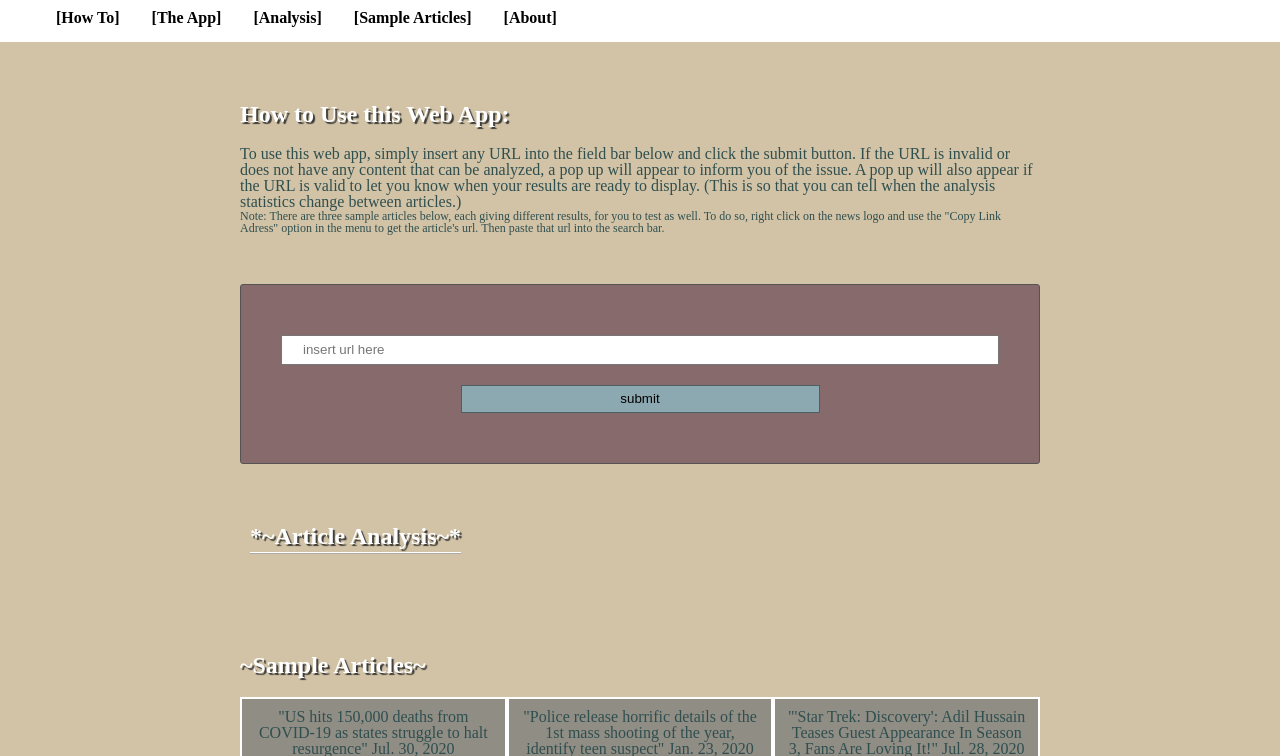
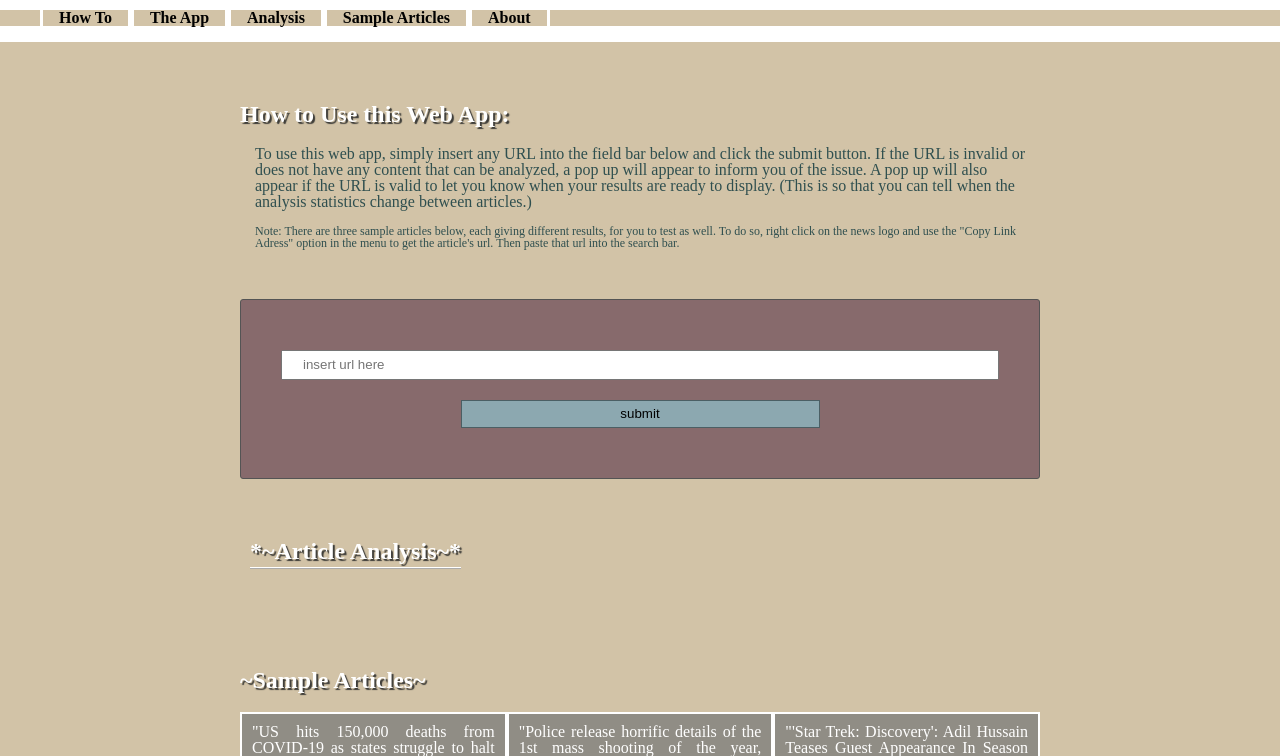
Before and after one commit to jhersheyy/heroku_newseval, a website built with webpack: page src/client/views/index.html in a window 1280 px wide. Shown: the part 74-830 px from the top of the page. Built offline with nearby package versions, Linux system fonts and the light colour scheme.

Commit message:
edited navbar and general page styling

```diff
--- a/src/client/styles/base.scss
+++ b/src/client/styles/base.scss
@@ -24,6 +24,9 @@ section {
     color: darkslategray;
 }
 
+p{
+    margin: 15px;
+}
 .analysis{
     padding-bottom: 3px;
     border-bottom: 2px ridge white;
@@ -54,7 +57,8 @@ section {
 }
 
 .newscard{
-    text-align:center;
+    text-align:justify;
+    color: white;
     display: flex;
     flex-direction: column;
     width: 25vw;
@@ -65,20 +69,26 @@ section {
 
 .navbar__menu .menu__link {
     display: block;
+    justify-content: space-evenly;
+    border: white 3px solid;
+    margin-top:20px;
     padding: 1em;
     font-weight: bold;
+    font-size: 0.8em;
     text-decoration: none;
     color: #000;
 }
-@media (min-width: 422px){
+@media (min-width: 425px){
     .navbar__menu .menu__link {
         display: inline;
+        font-size: 1em;
     }
 }
 
 .mini{
     font-size: 0.75em;
 }
+
 #entryHolder{
     margin-top:5px;
     padding: 15px;
@@ -86,3 +96,6 @@ section {
 #samples{
     text-align: justify;
 }
+#navbar__list{
+    background-color: $maincolor;
+}
--- a/src/client/views/index.html
+++ b/src/client/views/index.html
@@ -21,7 +21,7 @@
             <ul id="navbar__list"></ul>
         </nav>
         <main>
-            <section id="howto" data-nav="[How To]">
+            <section id="howto" data-nav="How To">
                 <h2 class="prettytext">How to Use this Web App:</h2>
                 <p>
                     To use this web app, simply insert any URL into the field bar below and
@@ -38,14 +38,14 @@
                     Then paste that url into the search bar.
                 </p>
             </section>
-            <section id="mainapp" data-nav="[The App]">
+            <section id="mainapp" data-nav="The App">
                 <form class="" onsubmit="return Client.handleSubmit(event)">
                     <input id="url" type="text" name="input" value="" placeholder="insert url here">
                     <input type="submit" id = "submit" name="" value="submit" onclick="return Client.handleSubmit(event)" onsubmit="return Client.handleSubmit(event)">
                 </form>
             </section>
 
-            <section id="results" data-nav="[Analysis]" class = "entry">
+            <section id="results" data-nav="Analysis" class = "entry">
                 <strong class = "prettytext analysis">*~Article Analysis~*</strong>
                 <div id = "entryHolder">
                     <div id = "score"></div>
@@ -55,7 +55,7 @@
                     <div id = "confidence"></div>
                 </div>
             </section>
-            <section id="samples" data-nav="[Sample Articles]">
+            <section id="samples" data-nav="Sample Articles">
                 <h2 class="prettytext">~Sample Articles~</h2>
                 <div class="cardholder">
                     <div class="newscard">
@@ -75,7 +75,7 @@
                     </div>
                 </div>
             </section>
-            <section id="info" data-nav="[About]">
+            <section id="info" data-nav="About">
                 <h2 class="prettytext">~About Sentiment Analysis & Natural Language Processing~</h2>
                 <h3>Sentiment Analysis</h3>
                 <article>
```
